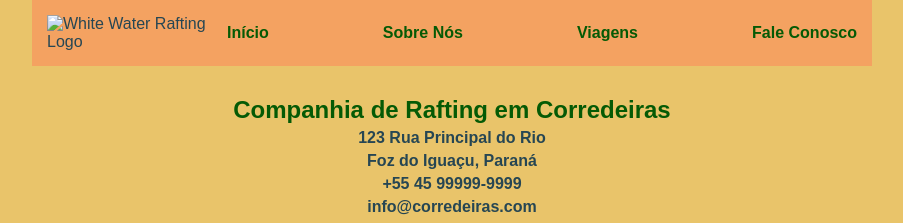
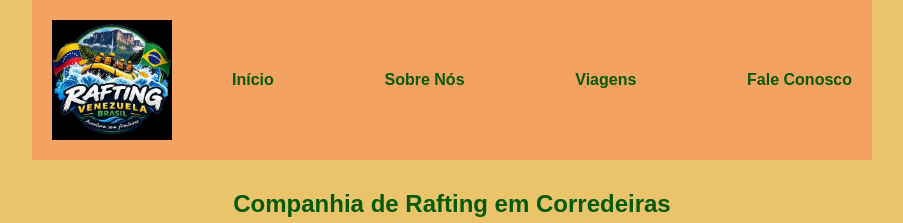
Before and after one commit to 1972jgcg/wdd130, a plain HTML site: page wwr/contato.html in a window 1280 px wide. Shown: the top 223 px of the page, without its empty margins (188-1091 px from the left). Drawn offline with Linux system fonts and the light colour scheme.

Commit message:
correccion

```diff
--- a/wwr/contato.html
+++ b/wwr/contato.html
@@ -15,7 +15,7 @@
 <body>
 
     <header>
-        <img src="images/logo.png" alt="White Water Rafting Logo">
+        <img src="imagens/designer.jpg" alt="White Water Rafting Logo">
 
         <nav>
             <a href="index.html">Início</a>
--- a/wwr/estilos/rafting.css
+++ b/wwr/estilos/rafting.css
@@ -36,14 +36,15 @@ h2 {
 
 header {
     display: grid;
-    grid-template-columns: auto 1fr;
+    grid-template-columns: 150px 1fr;
     align-items: center;
     background: var(--cor-secundaria);
-    padding: 15px;
+    padding: 20px;
+    gap: 30px;
 }
 
 header img {
-    width: 180px;
+    width: 120px;
     height: auto;
 }
 
```
